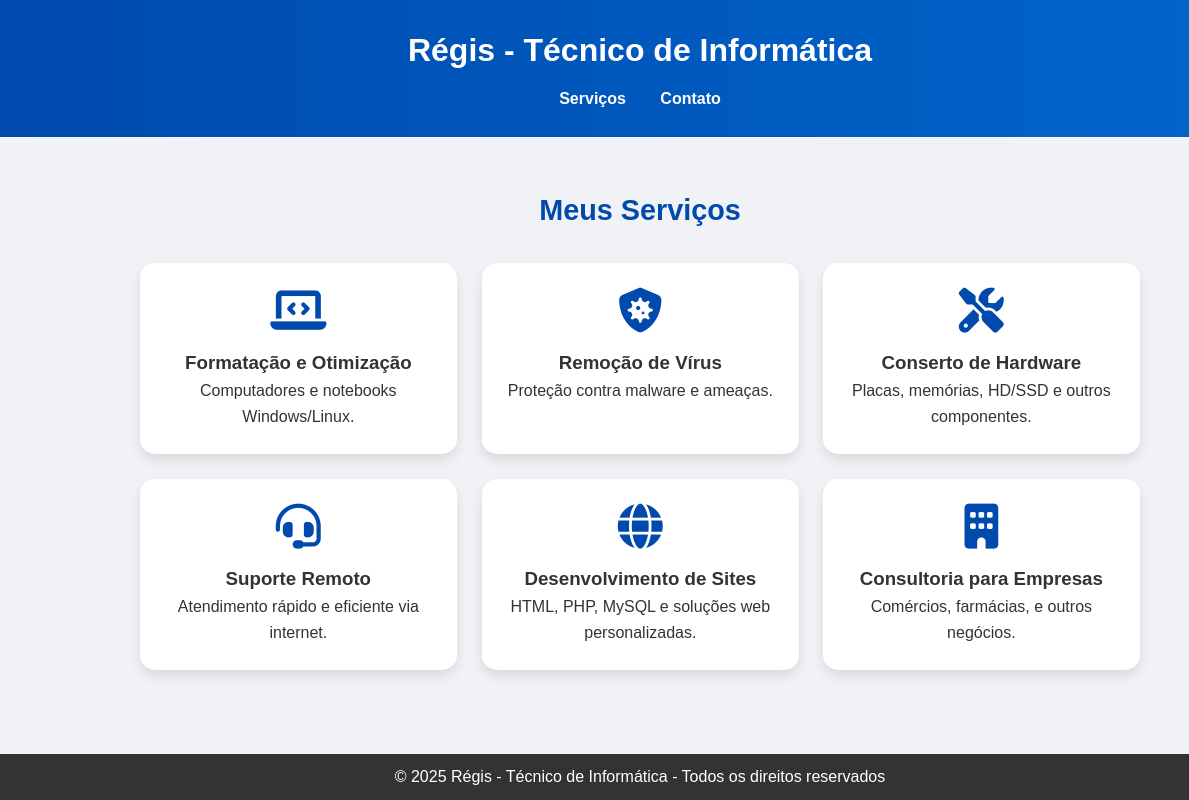
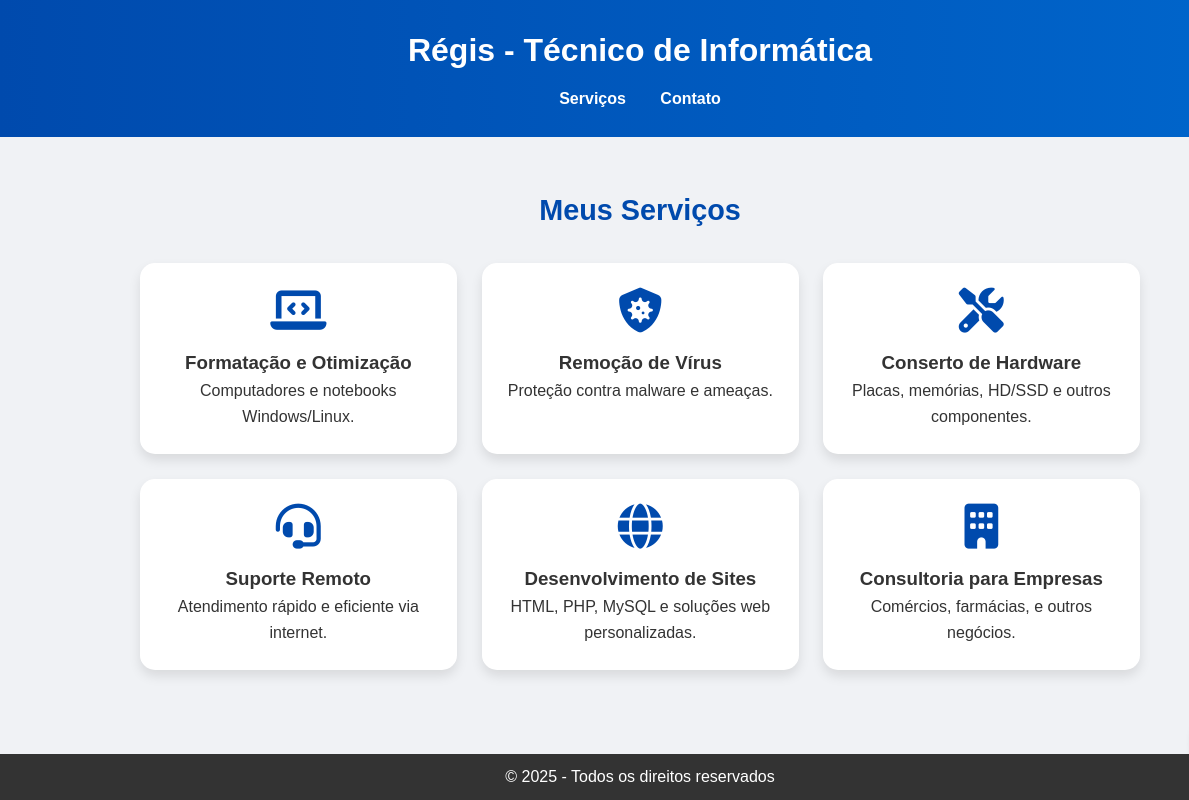
Before and after one commit to regisinformatica/Site, a plain HTML site: page index.html in a window 1280 px wide. Shown: the top 800 px of the page, 0-1189 px from the left. Drawn offline with nearby package versions, Linux system fonts and the light colour scheme.

Commit message:
Add files via upload

```diff
--- a/index.html
+++ b/index.html
@@ -137,7 +137,7 @@
 </script>
 
 <footer>
-  <p>© 2025 Régis - Técnico de Informática - Todos os direitos reservados</p>
+  <p>© 2025 - Todos os direitos reservados</p>
 </footer>
 
 <style>
```
